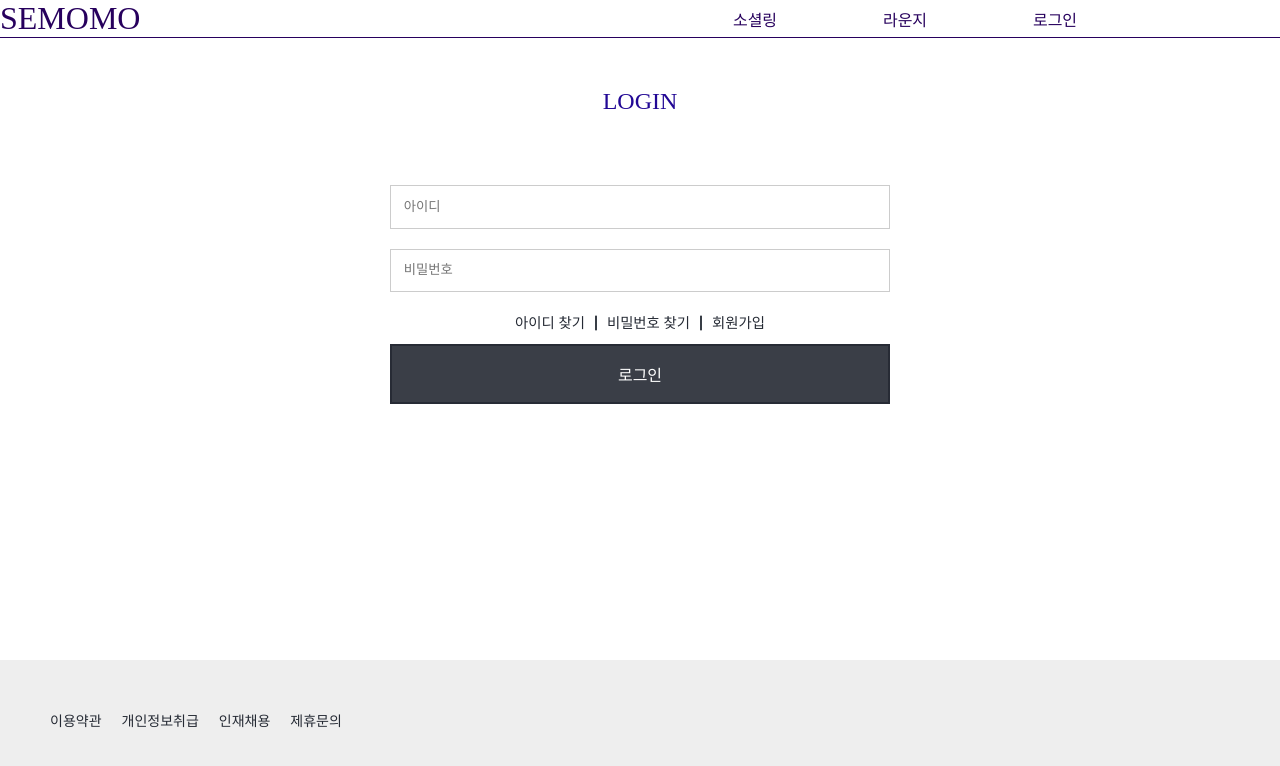
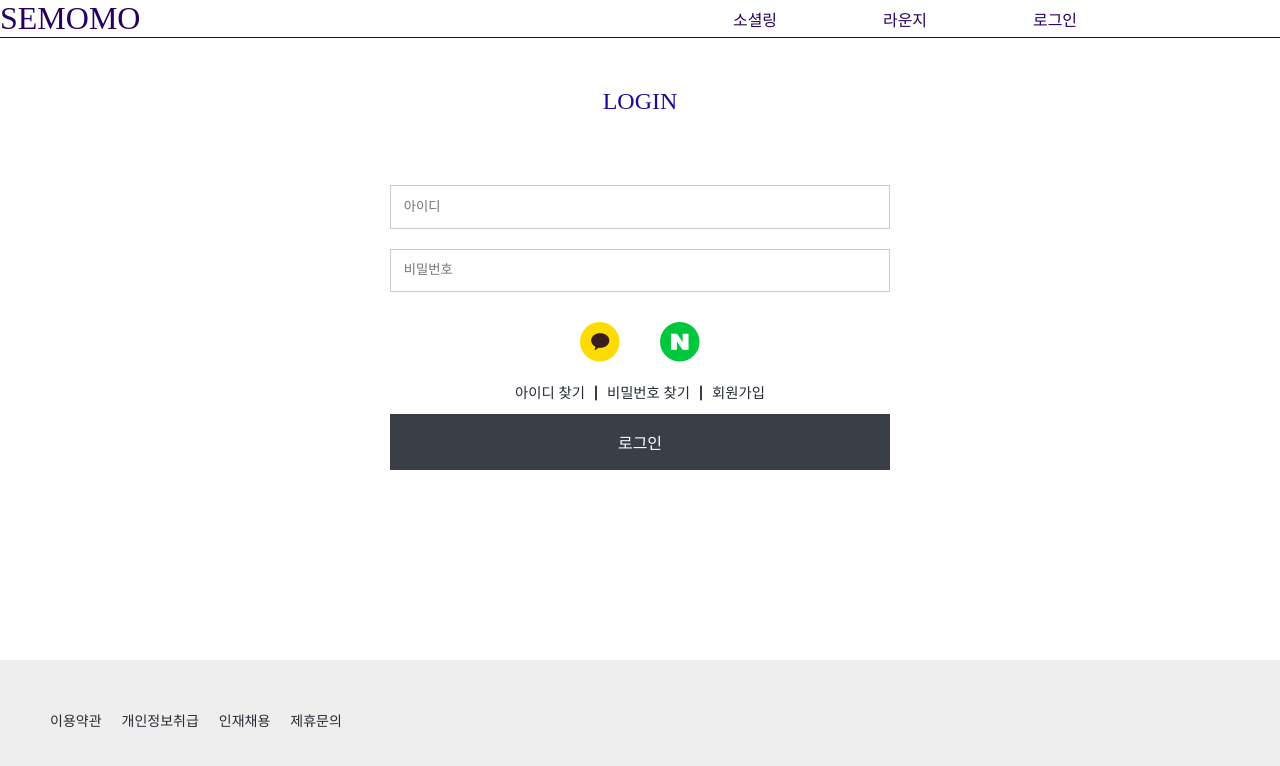
Before and after one commit to psh10066/SEMO, a React (Create React App) app in the folder semo_front/: page /login in a window 1280 px wide. Shown: the top 766 px of the page. Built offline with nearby package versions, Linux system fonts and the light colour scheme; a web font is replaced by a local one; what quill-image-resize-module-react would draw is missing.

Commit message:
feat. 소셜로그인 화면

```diff
--- a/semo_front/src/component/member/Login.js
+++ b/semo_front/src/component/member/Login.js
@@ -35,6 +35,11 @@ const Login = (props) => {
           placeholder="비밀번호"
         />
       </div>
+      <div className="login-icon-box">
+        <img src="/image/ico-kakao.png" />
+
+        <img src="/image/ico-naver.png" />
+      </div>
       <div className="find-box">
         <Link to="#">아이디 찾기</Link>
         <span className="material-icons">horizontal_rule</span>
--- a/semo_front/src/component/member/member.css
+++ b/semo_front/src/component/member/member.css
@@ -12,6 +12,17 @@
 
 .login-input-wrap {
   margin: 20px 0px;
+}
+.login-icon-box {
+  display: flex;
+  align-items: center;
+  margin: 10px 0px;
+  justify-content: center;
+}
+.login-icon-box > img {
+  font-size: 22px;
+  margin: 10px 20px;
+  cursor: pointer;
 }
 .find-box {
   display: flex;
@@ -37,7 +48,9 @@
 }
 .login-btn-box > button {
   width: 100%;
+  border: none;
 }
 .login-btn-box > button:hover {
-  background-color: #8bb4ff;
+  background-color: #5457e9;
+  border: none;
 }
```
Also changed, not shown: semo_front/public/image/ico-kakao.png (added), semo_front/public/image/ico-naver.png (added).
